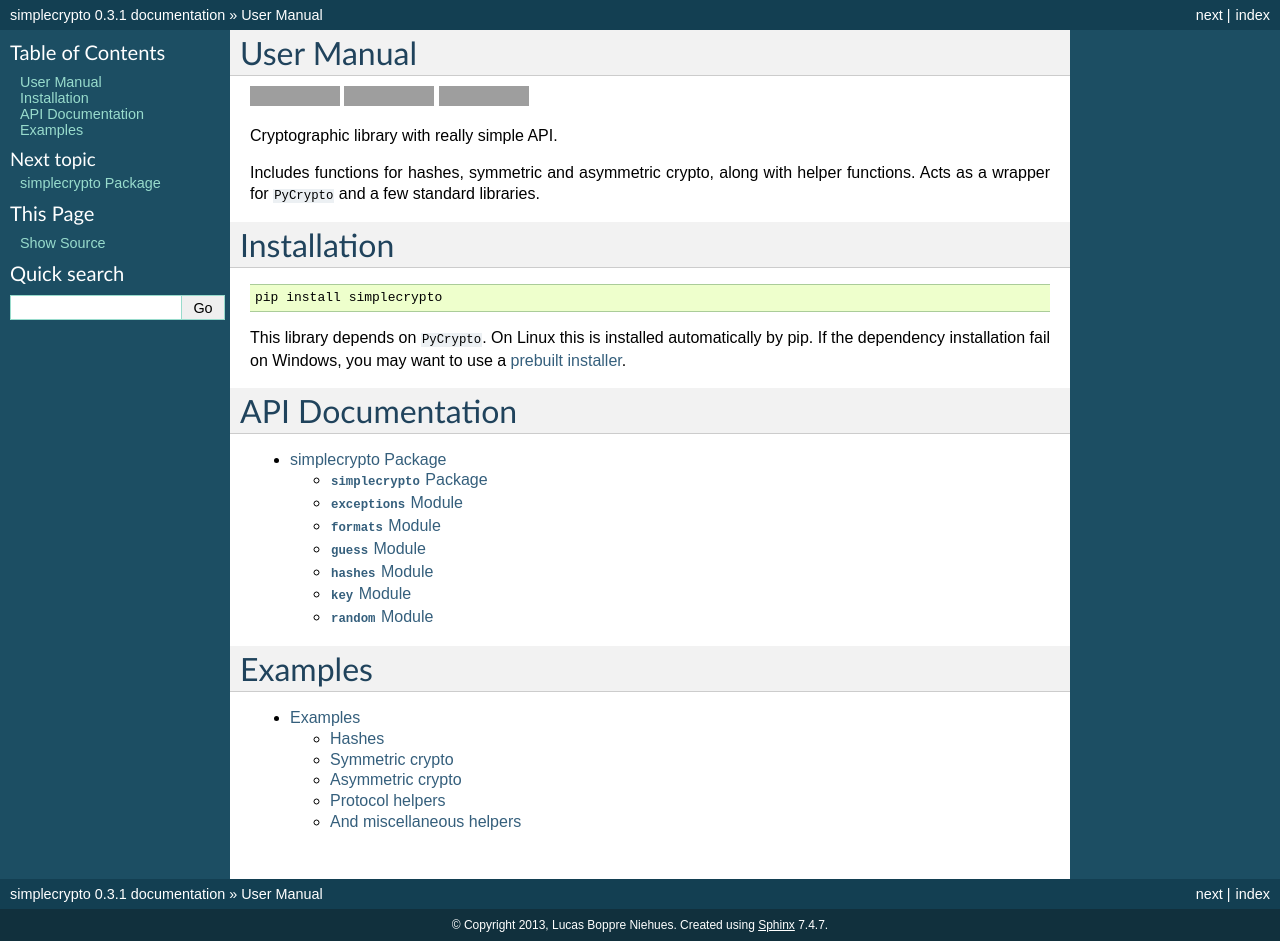
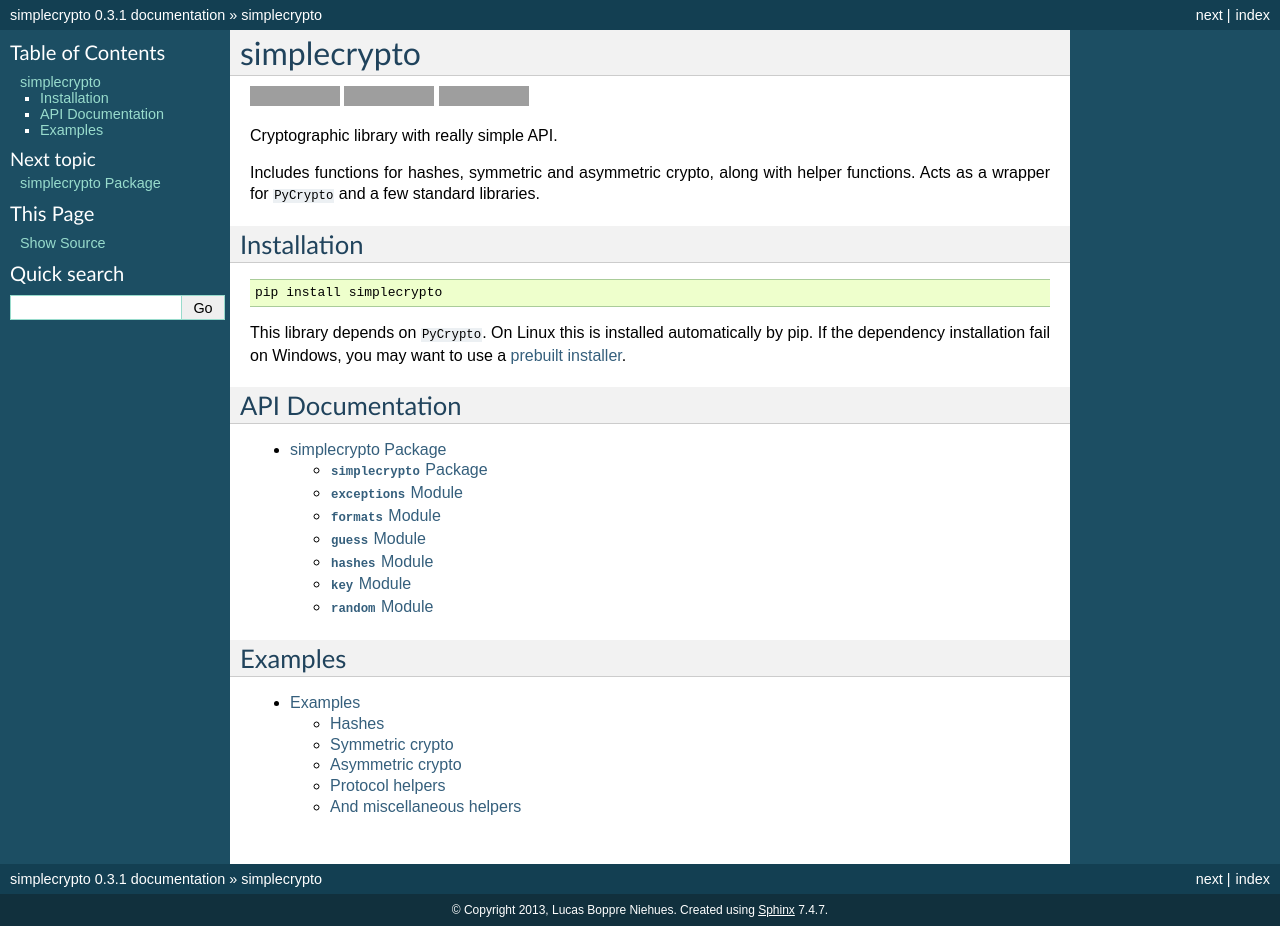
Before and after one commit to boppreh/simplecrypto, a Sphinx documentation site: the page built from docs/index.rst, in a window 1280 px wide. Built offline with Sphinx 7.4.7, drawn with Linux system fonts in a browser that asks for light colours; grey boxes are pictures that could not be loaded.

Commit message:
Change docs title

```diff
--- a/docs/index.rst
+++ b/docs/index.rst
@@ -3,8 +3,9 @@
    You can adapt this file completely to your liking, but it should at least
    contain the root `toctree` directive.
 
-User Manual
-===========
+============
+simplecrypto
+============
 
 .. image:: https://travis-ci.org/boppreh/simplecrypto.png?branch=master
     :target: https://travis-ci.org/boppreh/simplecrypto
```
